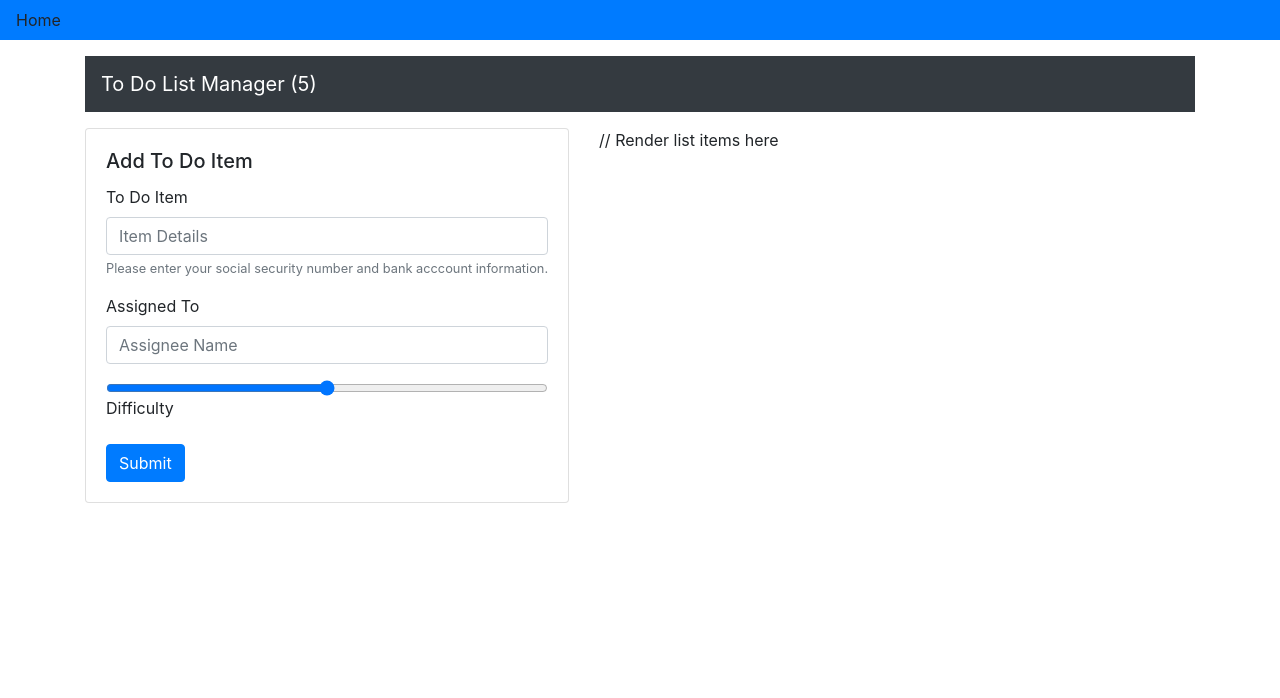
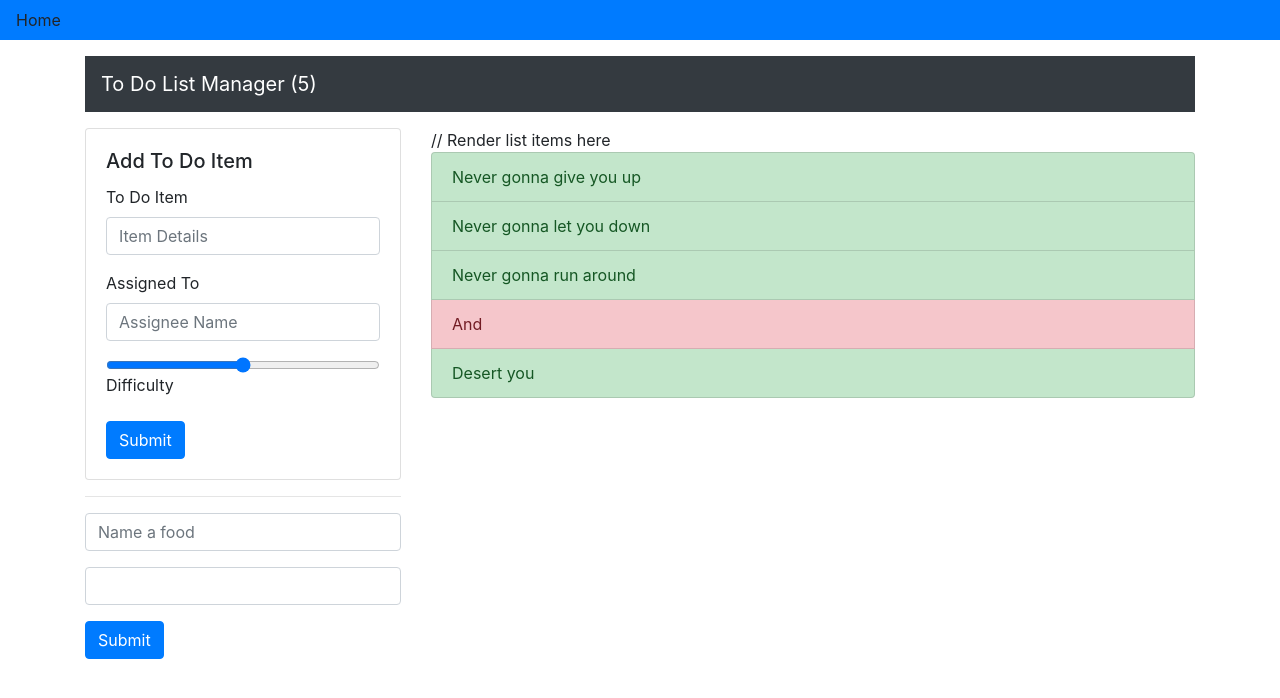
Before and after one commit to dianestephani-401-advanced-javascript/hooks-api, a React (Create React App) app: page / in a window 1280 px wide. Shown: the top 698 px of the page. Built offline with nearby package versions, Linux system fonts and the light colour scheme.

Commit message:
form fine-tuning

```diff
--- a/src/App.js
+++ b/src/App.js
@@ -4,11 +4,12 @@ import React from 'react';
 import 'bootstrap/dist/css/bootstrap.min.css';
 
 import Navbar from 'react-bootstrap/Navbar';
-import Form from 'react-bootstrap/Form';
-import Button from 'react-bootstrap/Button';
 import ListGroup from 'react-bootstrap/ListGroup';
-import Card from 'react-bootstrap/Card';
 
+
+//components
+import TaskForm from './components/form';
+import TestForm from './components/testform';
 
 console.log('Navbar');
 export default function App() {
@@ -31,44 +32,23 @@ export default function App() {
 
         <div class="row">
           <div class="col-md-auto">
-            <Form>
-              <Card>
-                <Card.Body>
-                  <Card.Title>
-                    Add To Do Item
-                  </Card.Title>
 
-                  <Form.Group controlId="formBasicCheckbox">
-                    <Form.Label>To Do Item</Form.Label>
-                    <Form.Control type="input" placeholder="Item Details" />
-                    <Form.Text className="text-muted">
-                      Please enter your social security number and bank acccount information.
-                    </Form.Text>
-                  </Form.Group>
+            <TaskForm />
 
-                  <Form.Group controlId="formBasicPassword">
-                    <Form.Label>Assigned To</Form.Label>
-                    <Form.Control type="input" placeholder="Assignee Name" />
-                  </Form.Group>
+            <hr />
 
-                  <Form.Group>
-                    <input min="1" max="5" name="difficulty"
-                      type="range" id="formBasicCheckbox" class="form-control-range" value="3" />
-                    <label class="form-label" for="formBasicCheckbox">Difficulty</label>
-                  </Form.Group>
+            <TestForm />
 
-                  <Button variant="primary" type="submit">
-                    Submit
-                  </Button>
+          </div>
 
-                </Card.Body>
-
-              </Card>
-            </Form>
-          </div>
           <div class="col-md w-80">
             <ListGroup class="w-100">
               // Render list items here
+              <ListGroup.Item variant="success">Never gonna give you up</ListGroup.Item>
+              <ListGroup.Item variant="success">Never gonna let you down</ListGroup.Item>
+              <ListGroup.Item variant="success">Never gonna run around</ListGroup.Item>
+              <ListGroup.Item variant="danger">And</ListGroup.Item>
+              <ListGroup.Item variant="success">Desert you</ListGroup.Item>
             </ListGroup>
           </div>
         </div>
--- /dev/null
+++ b/src/components/form.js
@@ -0,0 +1,73 @@
+import React, {useEffect, useState} from 'react';
+
+//Boostrap Stuff
+import 'bootstrap/dist/css/bootstrap.min.css';
+import Form from 'react-bootstrap/Form';
+import Button from 'react-bootstrap/Button';
+import Card from 'react-bootstrap/Card';
+
+
+function TaskForm( {task, assigned, difficulty} ) {
+
+
+  const [ values, setValues] = useState( [] );
+
+  // let listArray = [];
+
+  const handleSubmit = (e) => {
+    e.preventDefault();
+    console.log('Submit Values Values', values);
+    // listArray.push(values);
+    // console.log('listArray', listArray);
+  };
+
+  const handleChange = (e) => {
+    setValues( {...values, [e.target.name]: e.target.value});
+    // console.log('Handle Change Values', values);
+  };
+
+
+  useEffect( () => {
+    if(Object.keys(values).length){
+      console.log('values is not empty', values);
+    }
+  });
+
+  return(
+
+    <Form onSubmit = {handleSubmit}>
+      <Card>
+        <Card.Body>
+          <Card.Title>
+             Add To Do Item
+          </Card.Title>
+
+          <Form.Group>
+            <Form.Label>To Do Item</Form.Label>
+            <Form.Control name="task" type="text" placeholder="Item Details" onChange = {handleChange}/>
+          </Form.Group>
+
+          <Form.Group>
+            <Form.Label>Assigned To</Form.Label>
+            <Form.Control name="assigned" type="text" placeholder="Assignee Name" onChange = {handleChange}/>
+          </Form.Group>
+
+          <Form.Group>
+            <input min="1" max="5" name="difficulty"
+              type="range" id="formBasicCheckbox" class="form-control-range" value="3" onChange = {handleChange}/>
+            <label class="form-label" for="formBasicCheckbox">Difficulty</label>
+          </Form.Group>
+
+          <Button variant="primary" type="submit">
+            Submit
+          </Button>
+
+        </Card.Body>
+
+      </Card>
+    </Form>
+  );
+}
+
+
+export default TaskForm;
--- a/src/list.js
+++ b/src/components/list.js
@@ -4,7 +4,7 @@ import ls from 'local-storage'
 
 
 //Locla Sotrage Land
-const toDo = localStorage.setItem('Never gonna give you up, name=Brandon value=secondary')
+const listArray = []
 {/* <ListGroup.Item variant="success">Never gonna give you up</ListGroup.Item>
 <ListGroup.Item variant="success">Never gonna let you down</ListGroup.Item>
 <ListGroup.Item variant="success">Never gonna run around</ListGroup.Item>
--- /dev/null
+++ b/src/components/testform.js
@@ -0,0 +1,54 @@
+import React, {useEffect, useState} from 'react';
+
+
+
+import 'bootstrap/dist/css/bootstrap.min.css';
+import Form from 'react-bootstrap/Form';
+import Button from 'react-bootstrap/Button';
+
+// function Form(props) {
+// Now you'd use props.thing
+// props is an object, so you can also deconstruct it ...
+// this lets you just use thing
+function TestForm({title, username, background, weather, go}) {
+
+  // Initial state: values is going to be an object
+  // setValues is a function that we use to change "values"
+  const [values, setValues] = useState({});
+
+  const handleSubmit = (e) => {
+    e.preventDefault();
+    console.log(values);
+  };
+
+  const handleChange = (e) => {
+    // ...values = makes a "copy" of values
+    // , [key]:value = adds or updates "key" in that object with value
+    setValues( {...values, [e.target.name]: e.target.value});
+  };
+
+  useEffect( () => {
+    if( Object.keys(values).length) {
+      console.log('values has something in it');
+    }
+  }, [values]);
+
+  return (
+    <>
+
+      <Form onSubmit={handleSubmit}>
+        <Form.Group>
+          <Form.Control name="food" placeholder="Name a food" onChange={handleChange} />
+        </Form.Group>
+
+        <Form.Group>
+          <Form.Control name="calories" type="number" onChange={handleChange} />
+        </Form.Group>
+
+        <Button type="submit">Submit</Button>
+      </Form>
+    </>
+  );
+}
+
+export default TestForm;
```
